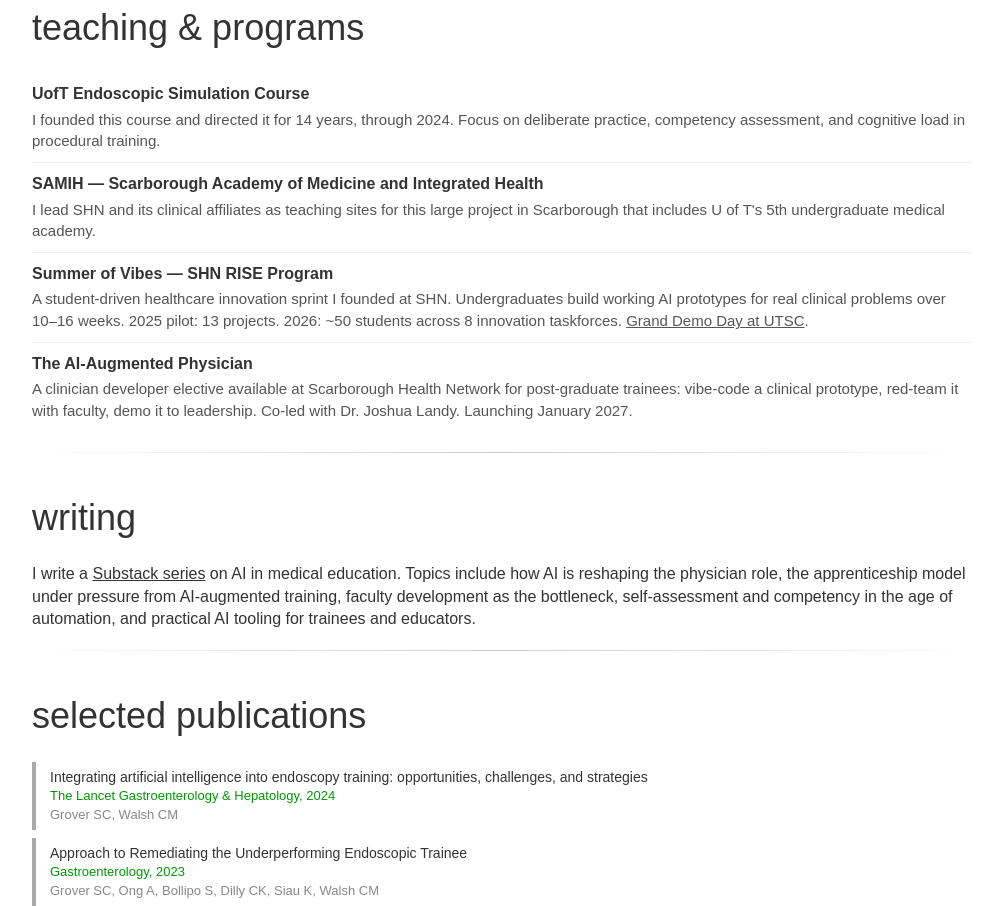
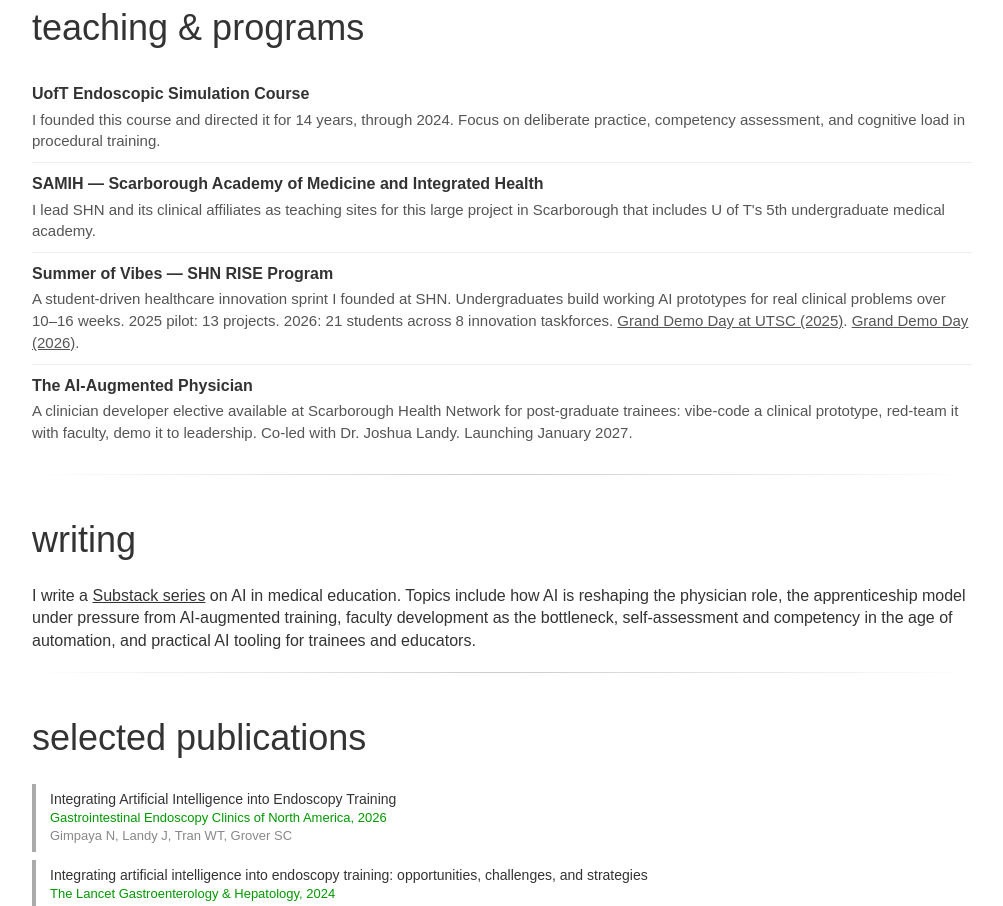
Before and after one commit to sammygrover/samirgrover-ai, a plain HTML site: page index.html in a window 1280 px wide. Shown: the part 1723-2629 px from the top of the page, without its empty margins (138-1141 px from the left). Drawn offline with Linux system fonts and the light colour scheme.

Commit message:
Summer of Vibes: 21 students in 2026, add 2026 Grand Demo Day video; add Gimpaya/Landy/Tran/Grover GIEC NA 2026 paper
Co-Authored-By: Claude Fable 5.1 <noreply@anthropic.com>
Claude-Session: https://claude.ai/code/session_01SaYbrvhbyQw3hXK36SFZWP

```diff
--- a/index.html
+++ b/index.html
@@ -200,7 +200,7 @@
         "name": "What is Summer of Vibes?",
         "acceptedAnswer": {
           "@type": "Answer",
-          "text": "Summer of Vibes (summerofvibes.ca) is a student-driven healthcare AI innovation program Dr. Grover founded at Scarborough Health Network with Dr. Joshua Landy. Undergraduate and post-high school students build working AI prototypes for real clinical problems over a summer sprint — roughly 50 students across 8 innovation taskforces in 2026."
+          "text": "Summer of Vibes (summerofvibes.ca) is a student-driven healthcare AI innovation program Dr. Grover founded at Scarborough Health Network with Dr. Joshua Landy. Undergraduate and post-high school students build working AI prototypes for real clinical problems over a summer sprint — 21 students across 8 innovation taskforces in 2026."
         }
       },
       {
@@ -357,7 +357,7 @@
 
   <div class="prog">
     <div class="ptitle">Summer of Vibes &mdash; SHN RISE Program</div>
-    <div class="pdesc">A student-driven healthcare innovation sprint I founded at SHN. Undergraduates build working AI prototypes for real clinical problems over 10&ndash;16 weeks. 2025 pilot: 13 projects. 2026: ~50 students across 8 innovation taskforces. <a href="https://www.youtube.com/watch?v=kEQxolpT3lc">Grand Demo Day at UTSC</a>.</div>
+    <div class="pdesc">A student-driven healthcare innovation sprint I founded at SHN. Undergraduates build working AI prototypes for real clinical problems over 10&ndash;16 weeks. 2025 pilot: 13 projects. 2026: 21 students across 8 innovation taskforces. <a href="https://www.youtube.com/watch?v=kEQxolpT3lc">Grand Demo Day at UTSC (2025)</a>. <a href="https://www.youtube.com/watch?v=lN-Neo-8MXg">Grand Demo Day (2026)</a>.</div>
   </div>
 
   <div class="prog">
@@ -382,6 +382,12 @@
 <!-- ——— Selected Publications ——— -->
 <div class="container">
   <div class="ctitle">selected publications</div>
+
+  <div class="pub">
+    <div class="pub-title"><a href="https://pubmed.ncbi.nlm.nih.gov/42373164/">Integrating Artificial Intelligence into Endoscopy Training</a></div>
+    <div class="pub-venue">Gastrointestinal Endoscopy Clinics of North America, 2026</div>
+    <div class="pub-authors">Gimpaya N, Landy J, Tran WT, Grover SC</div>
+  </div>
 
   <div class="pub">
     <div class="pub-title"><a href="https://pubmed.ncbi.nlm.nih.gov/37832570/">Integrating artificial intelligence into endoscopy training: opportunities, challenges, and strategies</a></div>
@@ -455,7 +461,7 @@
   <ul class="misc-list">
     <li>I build with <a href="https://claude.ai">Claude Code</a> daily. Most of my infrastructure, content pipeline, and research tooling runs on agents I've wired together.</li>
     <li><a href="https://groverlab.ca">groverlab.ca</a> &mdash; my academic site with full publication database and lab info.</li>
-    <li><a href="https://summerofvibes.ca">Summer of Vibes</a> is an undergraduate healthcare innovation program I founded at SHN. Students build working AI prototypes for real clinical problems over a summer sprint. 2026 cohort: ~50 students across 8 innovation taskforces.</li>
+    <li><a href="https://summerofvibes.ca">Summer of Vibes</a> is an undergraduate healthcare innovation program I founded at SHN. Students build working AI prototypes for real clinical problems over a summer sprint. 2026 cohort: 21 students across 8 innovation taskforces.</li>
     <li>I won the <b>CAG Young Educator Award</b> (2018) and the <b>MD Program Teaching Award of Excellence</b> (2024). Elected Fellow of the <b>American Gastroenterological Association</b> (AGAF, 2019), the <b>Canadian Association of Gastroenterology</b> (CAGF, 2019), and the <b>American Society for Gastrointestinal Endoscopy</b> (FASGE, 2024).</li>
     <li>I'm available for collaborative projects, media enquiries, and mentoring. <a href="https://discover.research.utoronto.ca/11741-samir-c-grover">UofT Discover Research profile</a>. Email: sgrover at shn.ca.</li>
     <li>I give talks — keynotes, grand rounds, and workshops on AI in medicine and medical education. Details and signature talks at <a href="/speaking/">samirgrover.ai/speaking</a>.</li>
```
Also changed, not shown: llms-full.txt, llms.txt.
